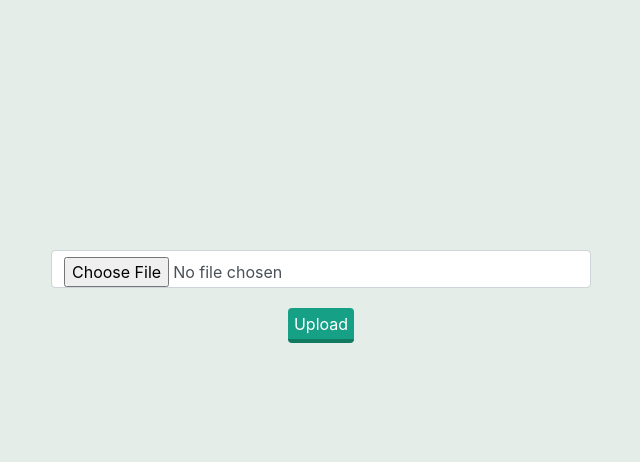
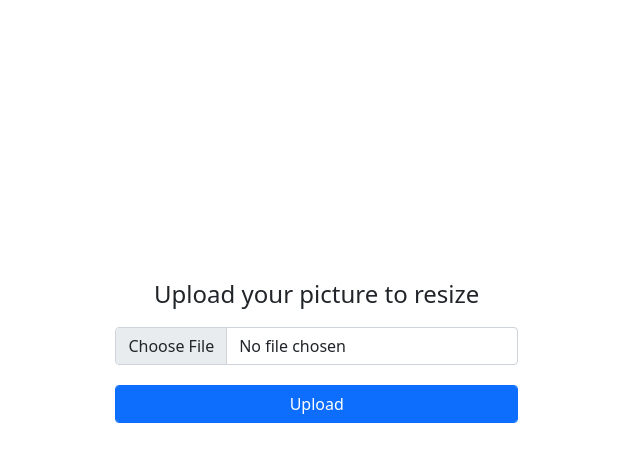
Before and after one commit to mdali157/depth_map, a Django app: page / in a window 1280 px wide. Shown: the top 462 px of the page, without its empty margins (319-959 px from the left). Run offline with Django 3.2, Linux system fonts and the light colour scheme; some libraries are stand-ins or nearby versions.

Commit message:
front end changed

```diff
--- a/landing_page/templates/landing_page/home.html
+++ b/landing_page/templates/landing_page/home.html
@@ -8,8 +8,8 @@
     <meta name="viewport" content="width=device-width, initial-scale=1, shrink-to-fit=no">
 
     <!-- Bootstrap CSS -->
-    <link rel="stylesheet" href="https://stackpath.bootstrapcdn.com/bootstrap/4.3.1/css/bootstrap.min.css"
-          integrity="sha384-ggOyR0iXCbMQv3Xipma34MD+dH/1fQ784/j6cY/iJTQUOhcWr7x9JvoRxT2MZw1T" crossorigin="anonymous">
+  <link href="https://cdn.jsdelivr.net/npm/bootstrap@5.1.3/dist/css/bootstrap.min.css" rel="stylesheet" integrity="sha384-1BmE4kWBq78iYhFldvKuhfTAU6auU8tT94WrHftjDbrCEXSU1oBoqyl2QvZ6jIW3" crossorigin="anonymous">
+<script src="https://cdn.jsdelivr.net/npm/bootstrap@5.1.3/dist/js/bootstrap.bundle.min.js" integrity="sha384-ka7Sk0Gln4gmtz2MlQnikT1wXgYsOg+OMhuP+IlRH9sENBO0LRn5q+8nbTov4+1p" crossorigin="anonymous"></script>
     <link rel="stylesheet" href="{% static 'style.css' %}">
     <title>Depth Map FE</title>
 </head>
@@ -18,14 +18,15 @@
 <div class="container">
     <div class="row">
 
-        <div class="col-6 content_to_center">
-            <form action="" method="POST" enctype="multipart/form-data" >
+        <div class="col-4 content_to_center">
+            <form action="" method="POST" enctype="multipart/form-data">
                 {% csrf_token %}
-                <div class="spaces">
-                    <input type="file" name="file_input" class="form-control">
+                <h4 class="btm-pd" style="text-align: center">Upload your picture to resize</h4>
+                <div class="btm-pd">
+                    <input class="form-control form-control width-size " name="file_input" id="formFileLg" type="file">
                 </div>
-                <div class="spaces">
-                    <button type="submit" class=" form-button">Upload</button>
+                <div class="submit-button spaces">
+                    <button type="submit" class="form-control btn btn-primary width-size">Upload</button>
                     {#                    {% if messages %}#}
                     {#                        <div class="messages">#}
                     {#                            {% for message in messages %}#}
--- a/landing_page/views.py
+++ b/landing_page/views.py
@@ -1,7 +1,4 @@
 import os
-import subprocess
-from subprocess import call
-
 from django.http import HttpResponseRedirect, HttpResponse
 from django.shortcuts import render
 from depth.settings import BASE_DIR
@@ -10,10 +7,11 @@ from django.contrib import messages
 from datetime import datetime
 from PIL import Image
 
-# Create your views here.
+
 def home_page(request):
     if request.method == "POST":
         uploaded_file = request.FILES.get('file_input')
+
         current_date_time = datetime.now()
         year = str(current_date_time.strftime("%Y"))
         month = str(current_date_time.strftime("%m"))
@@ -22,14 +20,17 @@ def home_page(request):
 
         uploaded_file.name = year + "_" + month + "_" + day + "_" + time + ".png"
 
+
         file_object = File(name=uploaded_file)
         file_object.save()
-        file = os.path.join(BASE_DIR, 'media') + "/" + uploaded_file.name
-        resize_command = "mogrify -resize 50% " + file
+
+        image = os.path.join(BASE_DIR, 'media/') + uploaded_file.name
+        resize_command = "mogrify -resize 50% " + image
         os.system(resize_command)
         messages.success(request, 'File submitted and saved successful')
-        with open(file, 'rb') as fh:
-            response = HttpResponse(fh.read(), content_type='image/png')
+
+        with open(image, 'rb') as img:
+            response = HttpResponse(img.read(), content_type='image/png')
             response['Content-Disposition'] = 'attachment; filename=' + uploaded_file.name
         return response
     return render(request, 'landing_page/home.html')
--- a/static/style.css
+++ b/static/style.css
@@ -1,30 +1,14 @@
-body{
-  background: #e4ede8;
-}
-.spaces{
-  margin-bottom: 20px;
+.submit-button {
+    margin-top: 10px;
+
 }
 .content_to_center {
-  text-align: center;
-  margin-top: 250px;
-  margin-left: 25%;
+    vertical-align: middle;
+    margin: 0;
+    position: absolute; /* 2 */
+    top: 35%;
+    left: 33%;
 }
-.form-button{
-  margin: 0;
-  color: #fff;
-  background: #16a085;
-  border: none;
-  height: 35px;
-
-  border-radius: 4px;
-  border-bottom: 4px solid #117A60;
-  transition: all .2s ease;
-  outline: none;
+.btm-pd {
+    padding-bottom: 10px;
 }
-form button:hover{
-  background: #149174;
-	color: #0C5645;
-}
-form button:active{
-  border:0;
-}
```
Also changed, not shown: db.sqlite3, media/2021_11_27_142224.png (added), media/2021_11_27_142334.png (added), media/2021_11_29_061850.png (added), media/2021_11_29_061906.png (added), media/2021_11_29_062927.png (added), media/2021_11_29_115715.png (added). Lines whose indentation alone changed are shown as unchanged.
